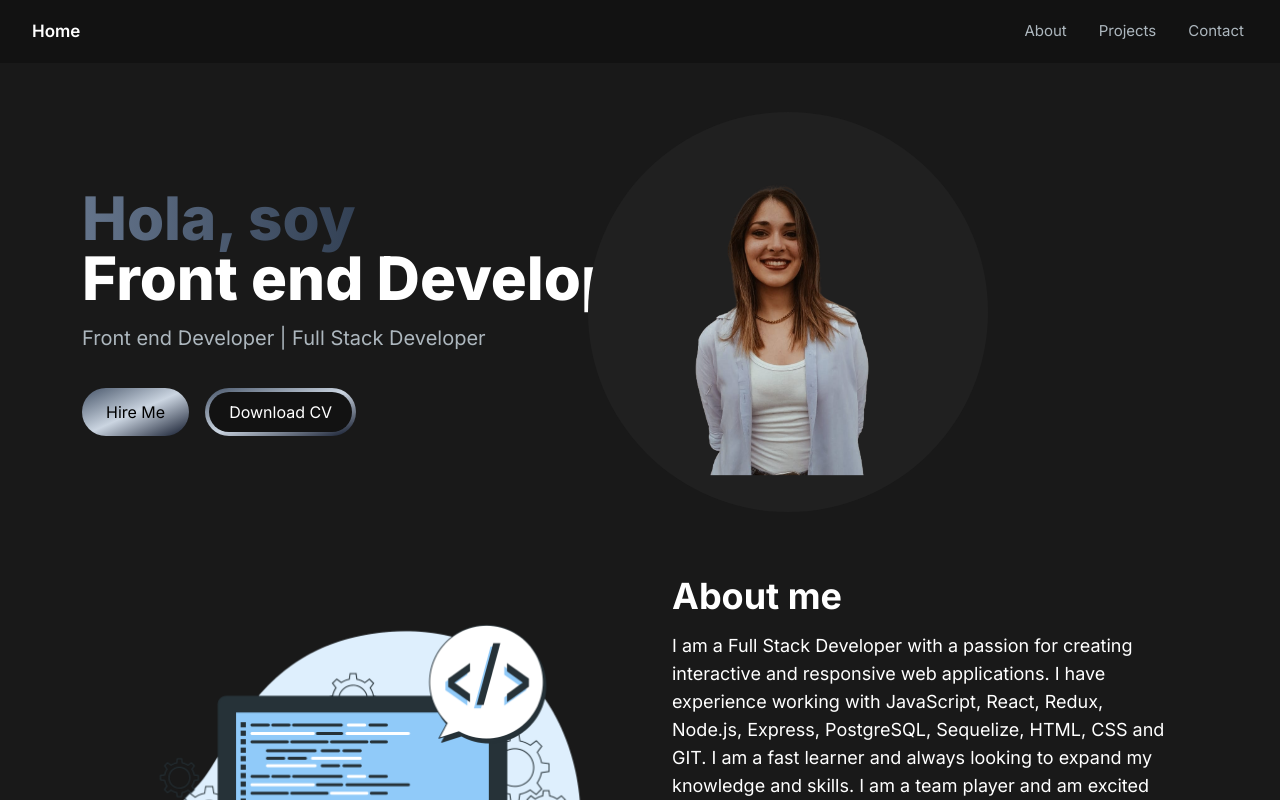
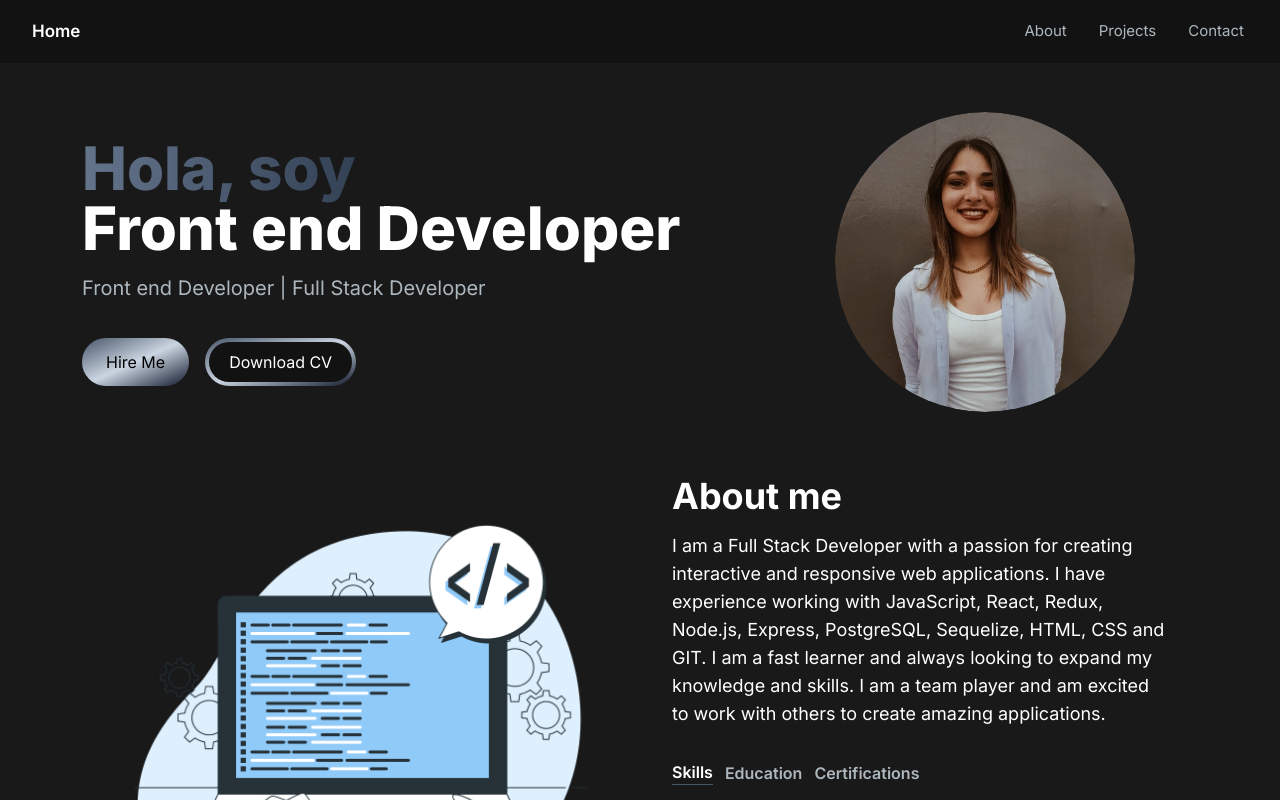
Before and after one commit to Vvalentinaperez/Portfolio, a Next.js app: page / in a window 1280 px wide. Shown: the top 800 px of the page. Built offline with nearby package versions, Linux system fonts and the light colour scheme.

Commit message:
culminado

```diff
--- a/src/components/HeroSection.jsx
+++ b/src/components/HeroSection.jsx
@@ -57,17 +57,16 @@ const HeroSection = () => {
             </a>
           </button>
         </div>
-        <div>
-          <div className=" col-span-5  place-self-center mt-4 lg:mt-0 ">
-            <div className="rounded-full bg-[#202020] w-[250px] h-[250px] lg:h-[400px] lg:w-[400px] mx-auto relative overflow-hidden ">
-              <Image
-                src="/mifoto.png"
-                width={300}
-                height={300}
-                alt="mifoto"
-                className="absolute transform -translate-x-1/2 -translate-y-1/2 top-1/2 left-1/2 "
-              />
-            </div>
+
+        <div className="col-span-12 sm:col-span-5 place-self-center sm:mt-0 mt-4 relative">
+          <div className="rounded-full overflow-hidden mx-auto w-[300px] h-[300px] sm:w-[300px] sm:h-[300px]">
+            <Image
+              src="/mifoto.jpeg"
+              width={300}
+              height={300}
+              alt="mifoto"
+              className="object-cover w-full h-full rounded-full"
+            />
           </div>
         </div>
       </div>
```
Also changed, not shown: public/mifoto.jpeg (added), public/mifoto.png (deleted).
